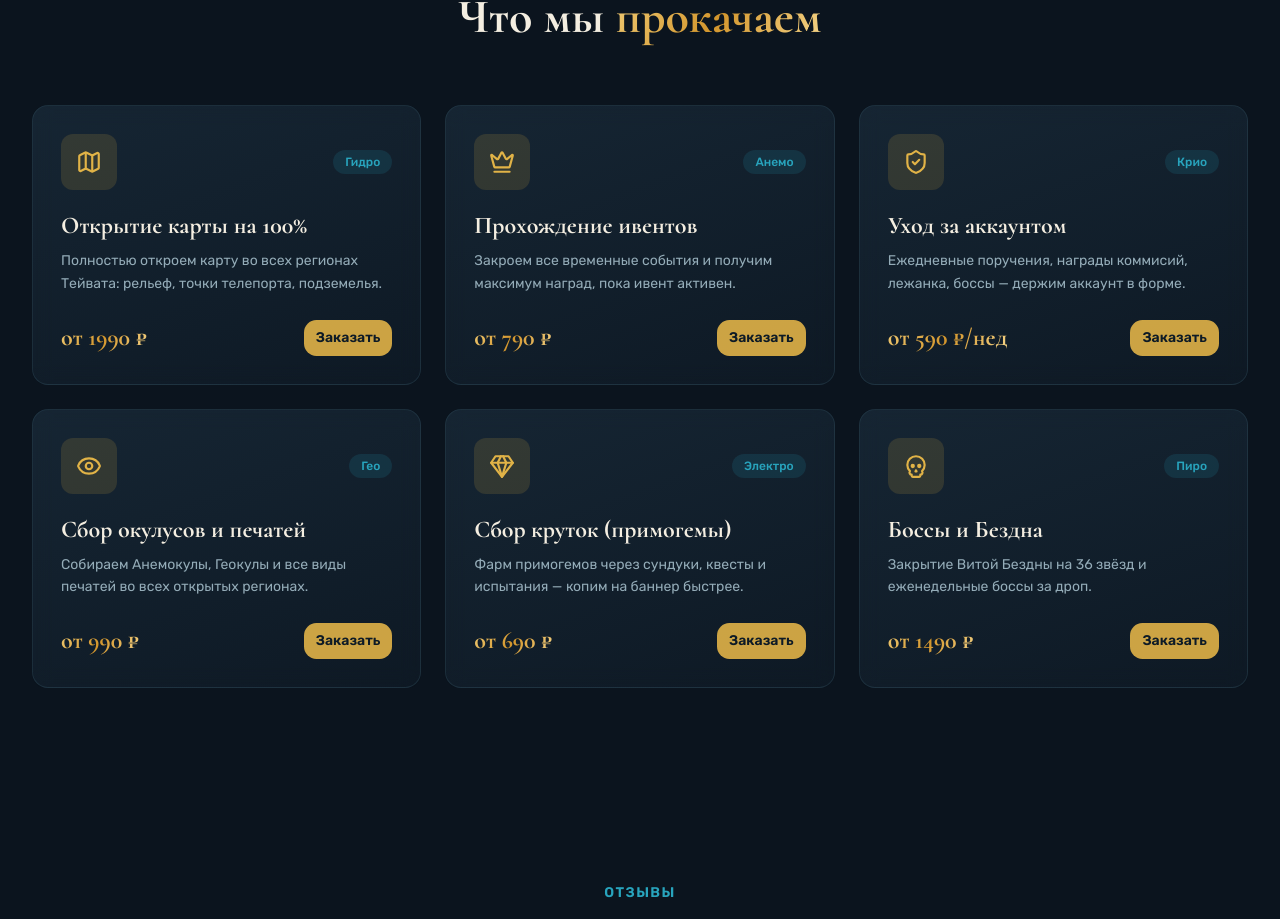
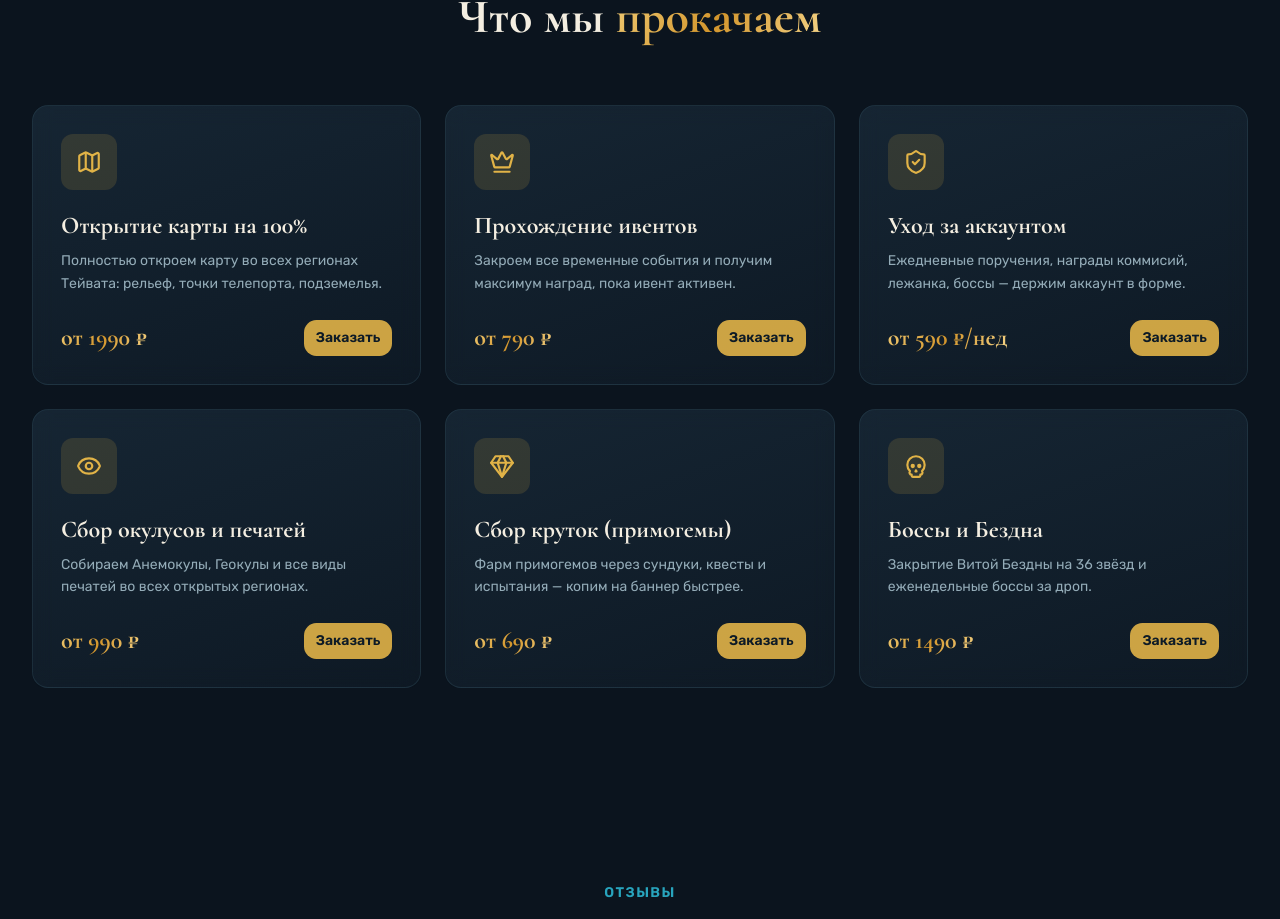
Before and after one commit to pr-poehali-dev/genshin-game-site, a React (Vite) app: page / in a window 1280 px wide. Shown: the part 935-1854 px from the top of the page. Built offline with nearby package versions, Linux system fonts and the light colour scheme.

Commit message:
Remove elemental windows from services

```diff
--- a/src/pages/Index.tsx
+++ b/src/pages/Index.tsx
@@ -173,11 +173,10 @@ const Index = () => {
                 className="group card-glass rounded-2xl p-7 border border-border/50 hover:border-primary/60 transition-all hover:-translate-y-1.5 animate-fade-up"
                 style={{ animationDelay: `${i * 80}ms` }}
               >
-                <div className="flex items-center justify-between mb-5">
+                <div className="mb-5">
                   <div className="w-14 h-14 rounded-xl bg-primary/15 flex items-center justify-center group-hover:glow-gold transition-all">
                     <Icon name={s.icon} className="text-primary" size={26} />
                   </div>
-                  <span className="text-xs px-3 py-1 rounded-full bg-secondary/15 text-secondary font-medium">{s.element}</span>
                 </div>
                 <h3 className="font-display text-2xl font-bold mb-2">{s.title}</h3>
                 <p className="text-muted-foreground text-sm mb-6 leading-relaxed">{s.desc}</p>
```
